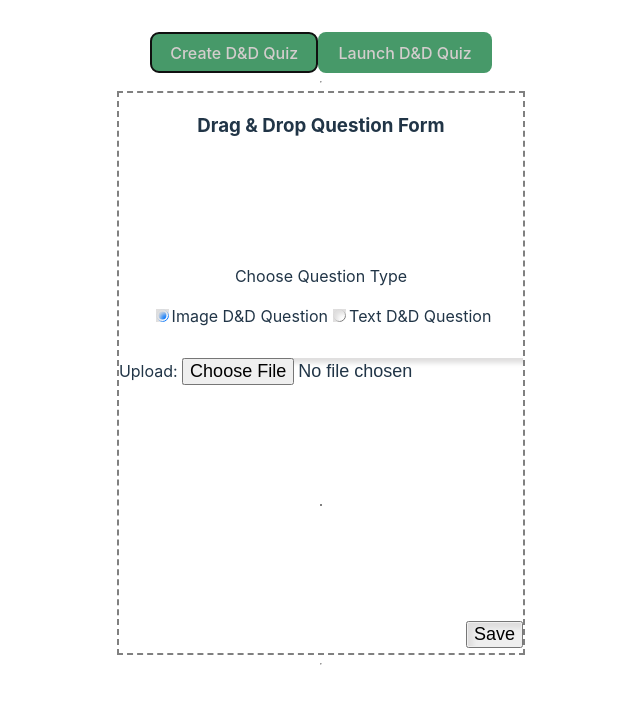
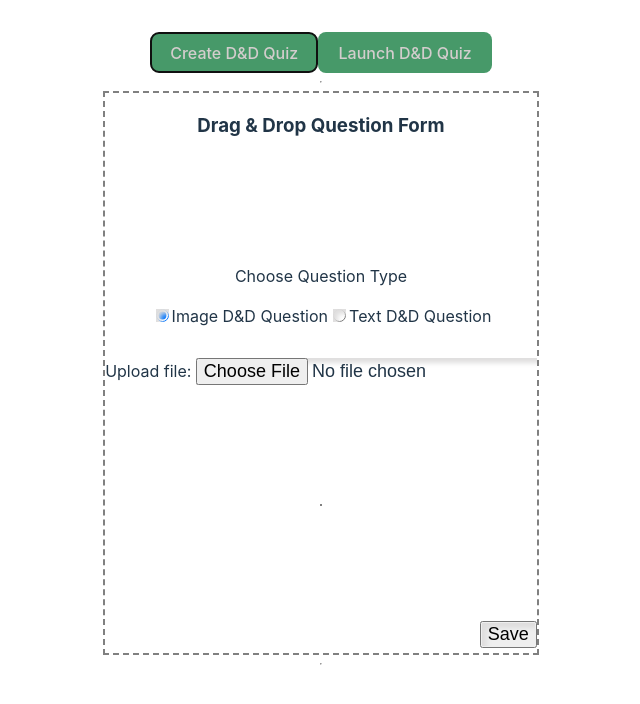
Before and after one commit to UQ-eLIPSE/Crucible-Quiz, a Vue app: page / in a window 1280 px wide. Both pictures are taken after a click on the button "Create D&D Quiz". Shown: the top 704 px of the page, without its empty margins (319-959 px from the left). Built offline with nearby package versions, Linux system fonts and the light colour scheme.

Commit message:
running another build

```diff
--- a/src/components/QuizCreator.vue
+++ b/src/components/QuizCreator.vue
@@ -11,7 +11,7 @@
     </div>
     <form action="" @submit.prevent="handleSubmit">
       <label for="drag-drop-image-upload" v-if="quizType == 'Image'">
-        Upload:
+        Upload file:
         <input
           id="drag-drop-image-upload"
           type="file"
```
Also changed, not shown: 3 other files (tests, documents, lock files or other folders).
